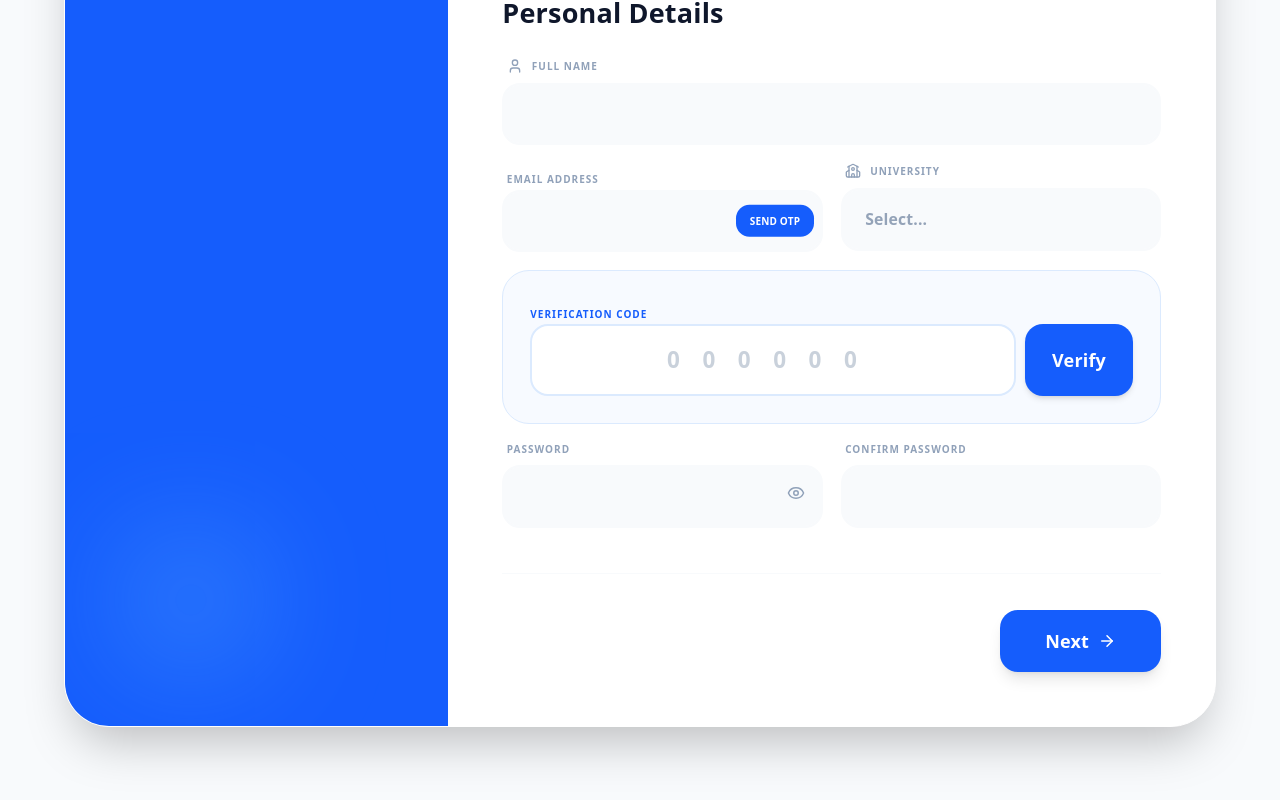
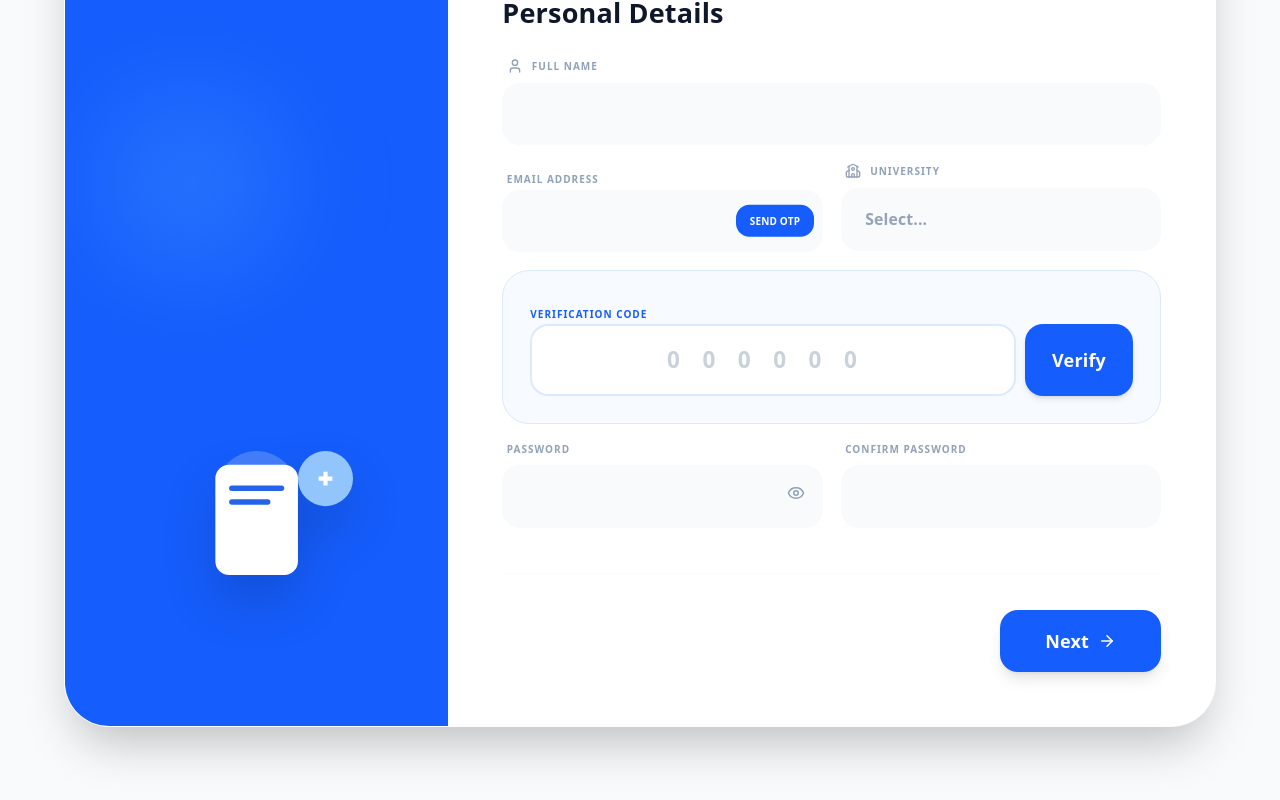
Before and after one commit to Janith303/English-Tutor, a React (Vite) app in the folder frontend/: page /tutor/stverify in a window 1280 px wide. Shown: the part 330-1130 px from the top of the page. Built offline with nearby package versions, Linux system fonts and the light colour scheme.

Commit message:
tutorpage icon add

```diff
--- a/frontend/src/components/tutorsignup/tsignup.jsx
+++ b/frontend/src/components/tutorsignup/tsignup.jsx
@@ -155,6 +155,16 @@ export default function TutorSignup() {
           <div className="hidden md:w-1/3 bg-blue-600 p-12 text-white md:flex flex-col justify-between">
             <h2 className="text-3xl font-black leading-tight">Empower the <br />next generation.</h2>
             <div className="w-32 h-32 bg-blue-400 rounded-full blur-3xl opacity-50" />
+            <div className="relative z-10 mt-8 group">
+              <svg viewBox="0 0 200 200" className="w-full h-auto drop-shadow-2xl transform group-hover:rotate-2 transition-transform duration-500">
+                <circle cx="100" cy="70" r="30" fill="white" fillOpacity="0.2" />
+                <rect x="70" y="50" width="60" height="80" rx="10" fill="white" />
+                <rect x="80" y="65" width="40" height="4" rx="2" fill="#2563eb" />
+                <rect x="80" y="75" width="30" height="4" rx="2" fill="#2563eb" />
+                <circle cx="150" cy="60" r="20" fill="#93c5fd" />
+                <path d="M145 60 L155 60 M150 55 L150 65" stroke="white" strokeWidth="3" />
+              </svg>
+            </div>
           </div>
           <div className="flex-1 p-8 md:p-12">
             <TutorProgressBar currentStep={step} />
@@ -251,7 +261,7 @@ function StepContent({ step, formData, handleInputChange, toggleSelection, error
         </motion.div>
       );
     case 1:
-      const skills = ["Grammar", "IELTS Prep", "Academic Writing", "Presentation Skills", "Interview Prep", "Vocabulary"];
+      const skills = ["Grammar", "IELTS Prep", "Academic Writting", "Presentation Skills", "Interview Prep", "Vocabulary"];
       return (
         <motion.div {...variants} className="space-y-6">
           <h3 className="text-2xl font-black text-slate-900">Expertise</h3>
```
